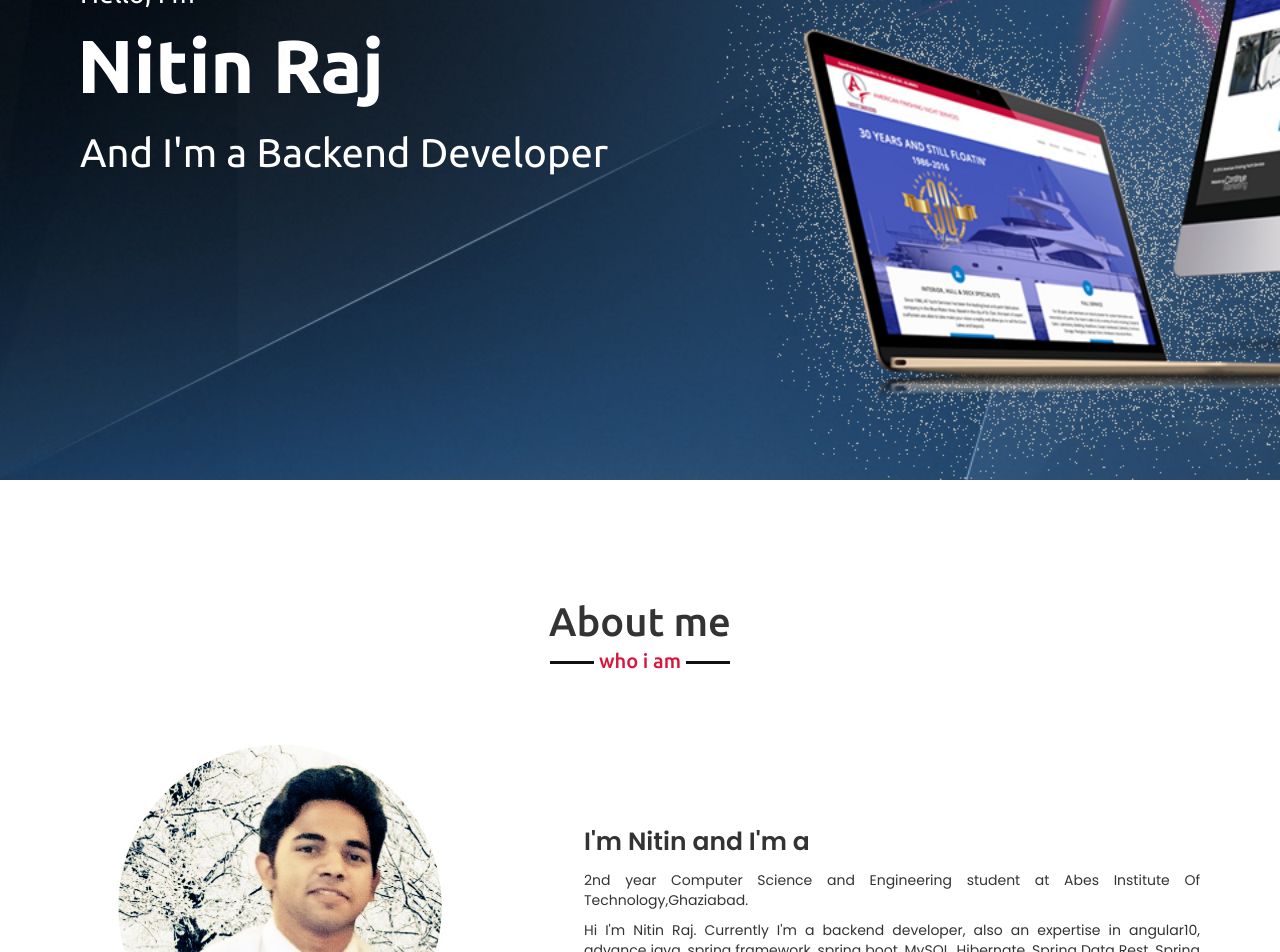
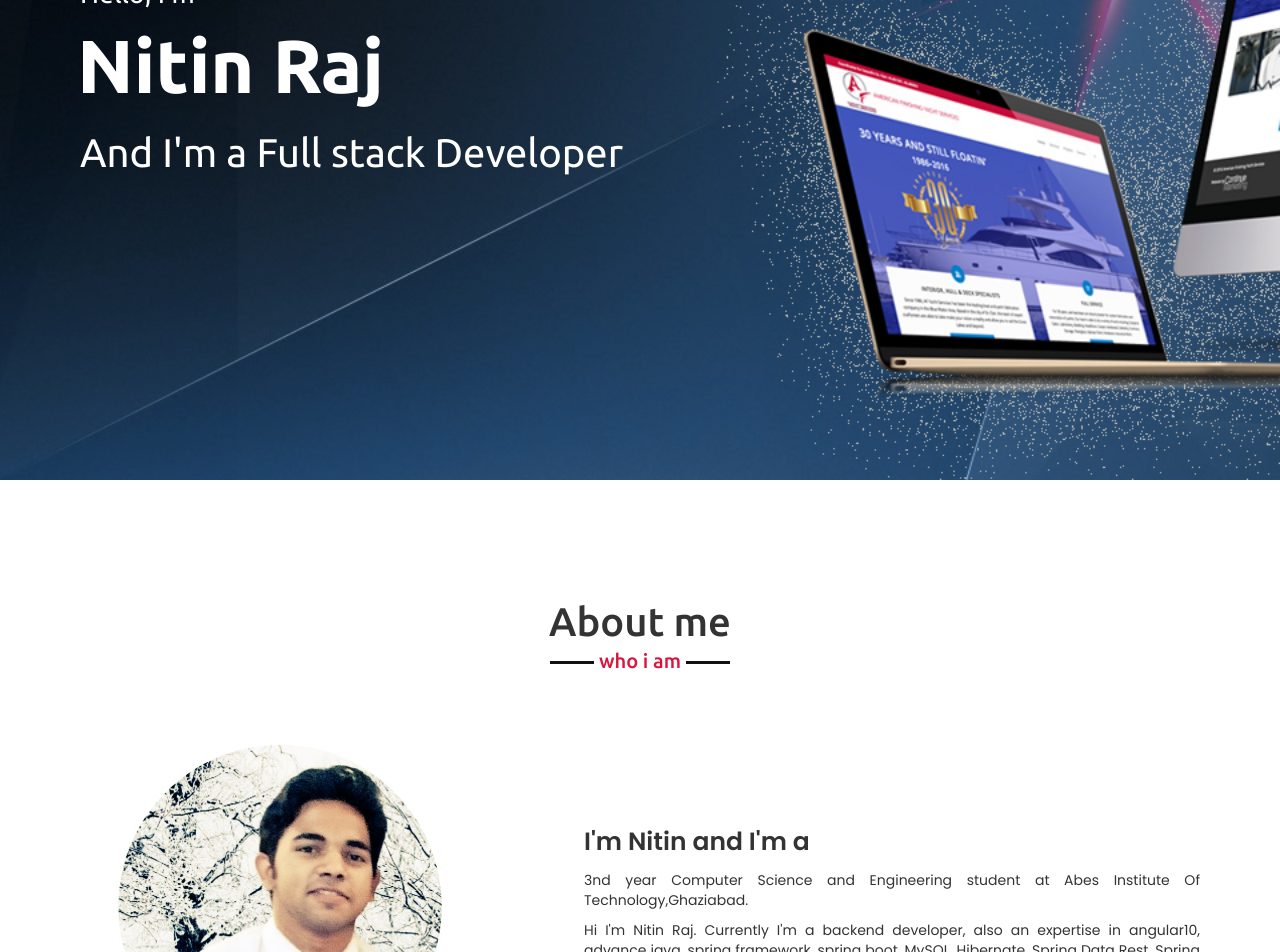
Before and after one commit to nitinraj2001/my-portfolio, an Angular app: page / in a window 1280 px wide. Shown: the part 320-1272 px from the top of the page. Built offline with nearby package versions, Linux system fonts and the light colour scheme.

Commit message:
Update home.component.html

```diff
--- a/src/app/portfolio/home/home.component.html
+++ b/src/app/portfolio/home/home.component.html
@@ -7,7 +7,7 @@ Hello, I'm</div>
 <div class="text-2">
 Nitin Raj</div>
 <div class="text-3">
-And I'm a Backend Developer<span class="typing"></span>
+And I'm a Full stack Developer<span class="typing"></span>
 </div>
 
         </div>
@@ -27,7 +27,7 @@ About me</h2>
                 <div class="text">
 I'm Nitin and I'm a <span class="typing-2"></span></div>
 <p>
-2nd year Computer Science and Engineering student at Abes Institute Of Technology,Ghaziabad. </p>
+3nd year Computer Science and Engineering student at Abes Institute Of Technology,Ghaziabad. </p>
 <p>Hi I'm Nitin Raj. Currently I'm a backend developer, also an expertise in angular10, advance java, spring framework, spring boot, MySQL, Hibernate, Spring Data Rest, Spring data JPA, JSP, Servlets, Bootstrap, HTML5, CSS.</p>
  <button class="btn btn-success">Download CV</button>
             </div>
```
